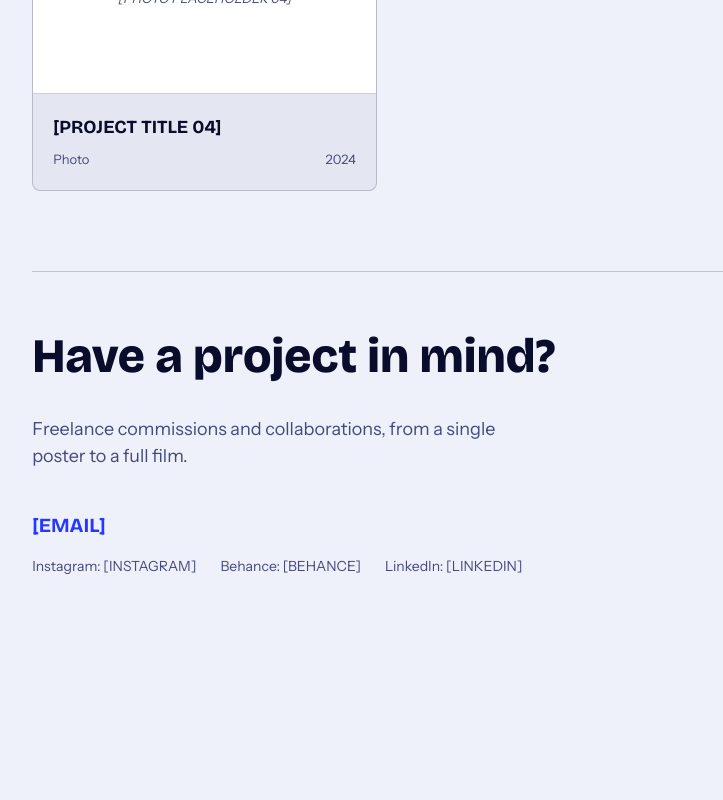
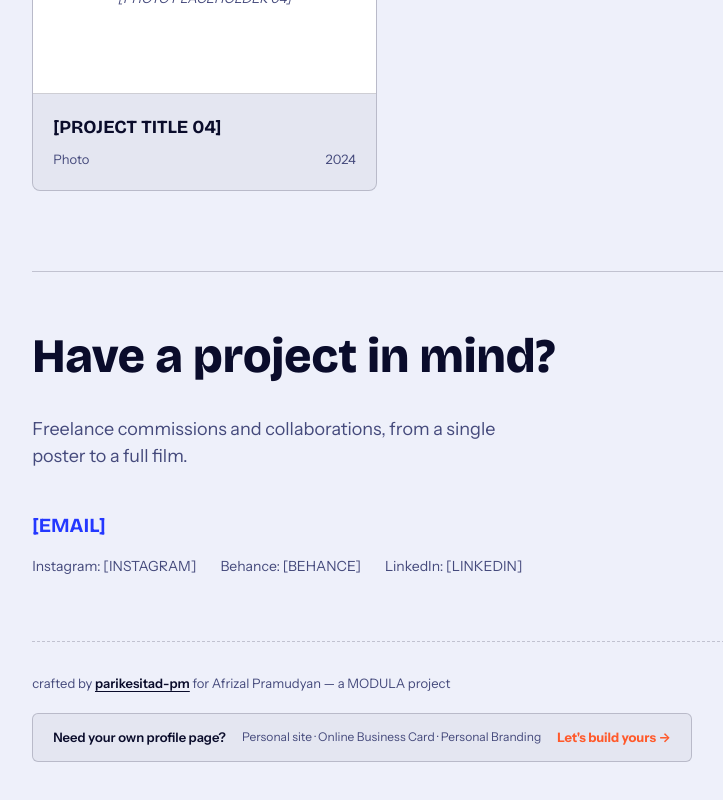
Before and after one commit to parikesitad-pm/ap_branding_react_ts, a React (Vite) app: page / in a window 1280 px wide. Shown: the part 1736-2536 px from the top of the page, without its empty margins (59-782 px from the left). Before the commit the page ends 2409 px from the top, so only its background shows below. Built offline with nearby package versions, Linux system fonts and the light colour scheme.

Commit message:
feat: add creator signature, SEO metadata, and footer attribution

```diff
--- a/index.html
+++ b/index.html
@@ -1,13 +1,40 @@
+<!--
+  Afrizal Pramudyan Portfolio
+
+  crafted with <3 by parikesitad-pm
+  https://github.com/parikesitad-pm
+
+  a MODULA project
+-->
 <!doctype html>
 <html lang="en">
   <head>
     <meta charset="UTF-8" />
     <meta name="viewport" content="width=device-width, initial-scale=1.0, viewport-fit=cover" />
-    <title>Afrizal Pramudyan — Multidisciplinary Visual Designer</title>
-    <meta name="description" content="Portfolio of Afrizal Pramudyan — Multidisciplinary visual designer specializing in 3D modeling, CGI, graphic design, animation, photography, and videography." />
+    <title>Afrizal Pramudyan — 3D Artist & Multidisciplinary Visual Designer</title>
+    <meta name="description" content="Portfolio of Afrizal Pramudyan, an Indonesian multidisciplinary visual designer working across 3D modeling, CGI, graphic design, animation, photography, and videography." />
+
+    <!-- Attribution & SEO Metadata -->
+    <meta name="author" content="Afrizal Pramudyan" />
+    <meta name="creator" content="parikesitad-pm" />
+    <meta name="designer" content="parikesitad-pm" />
+    <meta name="developer" content="parikesitad-pm" />
+    <link rel="author" href="https://github.com/parikesitad-pm" />
+    <meta name="keywords" content="Afrizal Pramudyan, Afrizal Pramudyan Portfolio, 3D Artist Indonesia, 3D Modeler Indonesia, CGI Artist Indonesia, Graphic Designer Indonesia, Motion Designer Indonesia, Animator Indonesia, Photographer Indonesia, Videographer Indonesia, Multidisciplinary Visual Designer, Visual Artist Indonesia, 3D Portfolio Indonesia, Creative Portfolio Indonesia, Dausan Adam Parikesit, Dausan Adam Parikesit Portfolio, parikesitad-pm, MODULA Project, creative developer Indonesia, React TypeScript portfolio, portfolio website Indonesia, personal branding website, profile page, online business card" />
+
+    <!-- Open Graph / Social Cards -->
+    <meta property="og:type" content="website" />
+    <meta property="og:title" content="Afrizal Pramudyan — 3D Artist & Multidisciplinary Visual Designer" />
+    <meta property="og:description" content="Portfolio of Afrizal Pramudyan, an Indonesian multidisciplinary visual designer working across 3D modeling, CGI, graphic design, animation, photography, and videography." />
+    <meta property="og:site_name" content="Afrizal Pramudyan Portfolio" />
+    <meta name="twitter:card" content="summary_large_image" />
+    <meta name="twitter:title" content="Afrizal Pramudyan — 3D Artist & Multidisciplinary Visual Designer" />
+    <meta name="twitter:description" content="Portfolio of Afrizal Pramudyan, an Indonesian multidisciplinary visual designer working across 3D modeling, CGI, graphic design, animation, photography, and videography." />
+
     <link rel="preconnect" href="https://fonts.googleapis.com" />
     <link rel="preconnect" href="https://fonts.gstatic.com" crossorigin />
     <link href="https://fonts.googleapis.com/css2?family=Bricolage+Grotesque:opsz,wdth,wght@12..96,75..100,200..800&family=Instrument+Sans:wdth,wght@75..100,400..700&display=swap" rel="stylesheet" />
+
     <script>
       (function() {
         try {
--- a/src/pages/Home.css
+++ b/src/pages/Home.css
@@ -243,3 +243,68 @@
   font-size: 0.875rem;
   color: var(--muted);
 }
+
+.footer-attribution-section {
+  margin-top: 2.5rem;
+  padding-top: 2rem;
+  border-top: 1px dashed var(--line);
+  display: flex;
+  flex-direction: column;
+  gap: 1.25rem;
+  font-size: 0.8125rem;
+  color: var(--muted);
+}
+
+.attribution-colophon {
+  line-height: 1.5;
+}
+
+.attribution-link {
+  color: var(--fg);
+  font-weight: 600;
+  text-decoration: underline;
+  text-underline-offset: 0.25em;
+  transition: color var(--transition-fast);
+}
+
+.attribution-link:hover {
+  color: var(--cobalt);
+}
+
+.developer-cta {
+  display: flex;
+  flex-wrap: wrap;
+  align-items: center;
+  gap: 0.6rem 1rem;
+  padding: 0.85rem 1.25rem;
+  border-radius: 6px;
+  background: var(--panel-bg);
+  border: 1px solid var(--line);
+  width: fit-content;
+  max-width: 100%;
+}
+
+.developer-cta-lead {
+  font-weight: 600;
+  color: var(--fg);
+}
+
+.developer-cta-types {
+  color: var(--muted);
+  font-size: 0.75rem;
+}
+
+.developer-cta-link {
+  color: var(--flare);
+  font-weight: 700;
+  font-size: 0.8125rem;
+  display: inline-flex;
+  align-items: center;
+  gap: 0.25rem;
+  transition: color var(--transition-fast);
+}
+
+.developer-cta-link:hover {
+  text-decoration: underline;
+  text-underline-offset: 0.2em;
+}
--- a/src/pages/Home.tsx
+++ b/src/pages/Home.tsx
@@ -85,6 +85,37 @@ export const Home: React.FC = () => {
               ))}
             </div>
           </div>
+
+          {/* Canonical Creator Attribution & Subtle Developer CTA */}
+          <div className="footer-attribution-section">
+            <div className="attribution-colophon">
+              <span>crafted by </span>
+              <a
+                href="https://github.com/parikesitad-pm"
+                target="_blank"
+                rel="noopener noreferrer"
+                className="attribution-link"
+              >
+                parikesitad-pm
+              </a>
+              <span> for Afrizal Pramudyan — a MODULA project</span>
+            </div>
+
+            <aside className="developer-cta">
+              <span className="developer-cta-lead">Need your own profile page?</span>
+              <span className="developer-cta-types">
+                Personal site · Online Business Card · Personal Branding
+              </span>
+              <a
+                href="https://wa.me/6282298503412"
+                target="_blank"
+                rel="noopener noreferrer"
+                className="developer-cta-link"
+              >
+                Let&apos;s build yours &rarr;
+              </a>
+            </aside>
+          </div>
         </footer>
       </div>
     </PageLayout>
```
Also changed, not shown: package.json (+8 -1 lines), src/main.tsx (+9 -0 lines), 2 other files (tests, documents, lock files or other folders).
